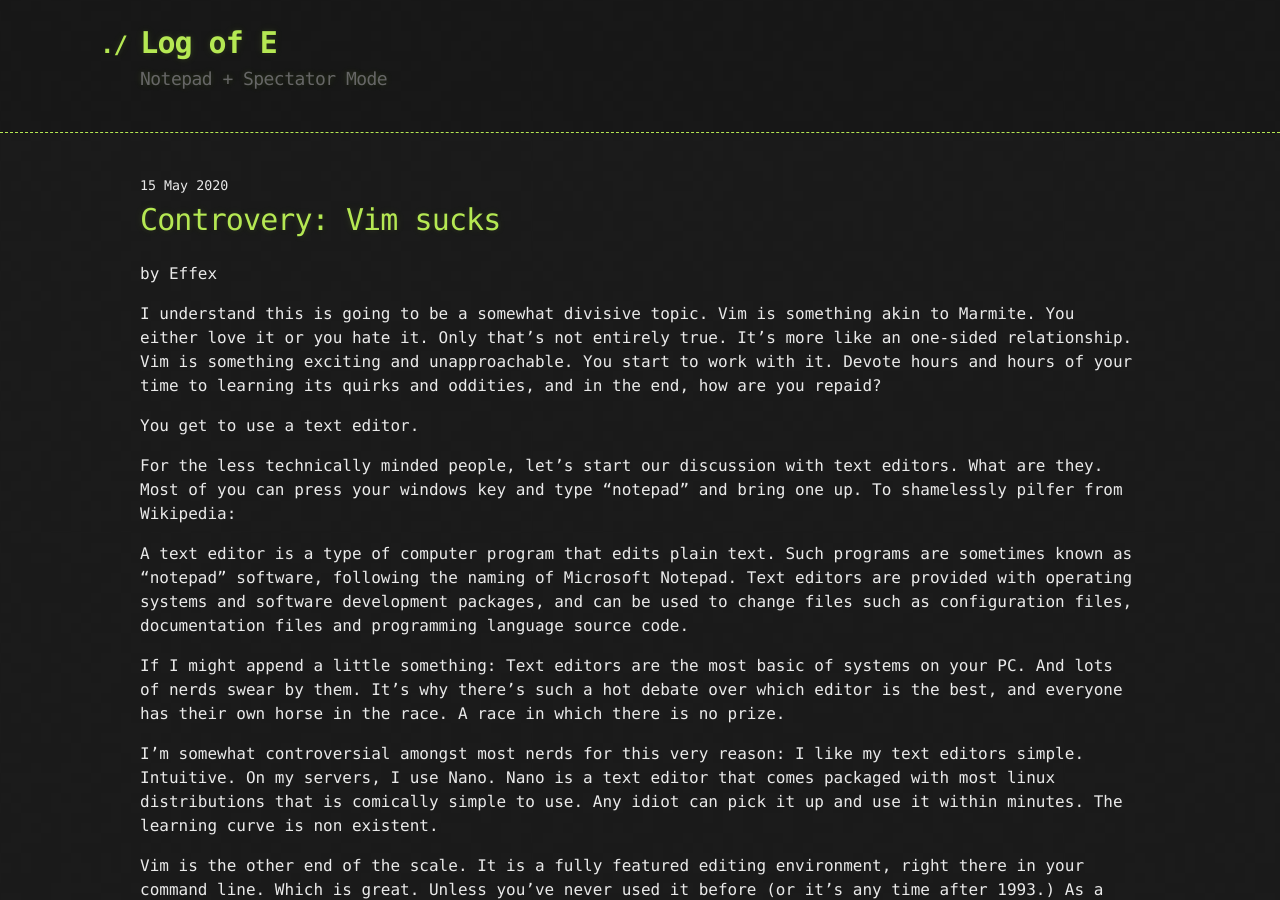
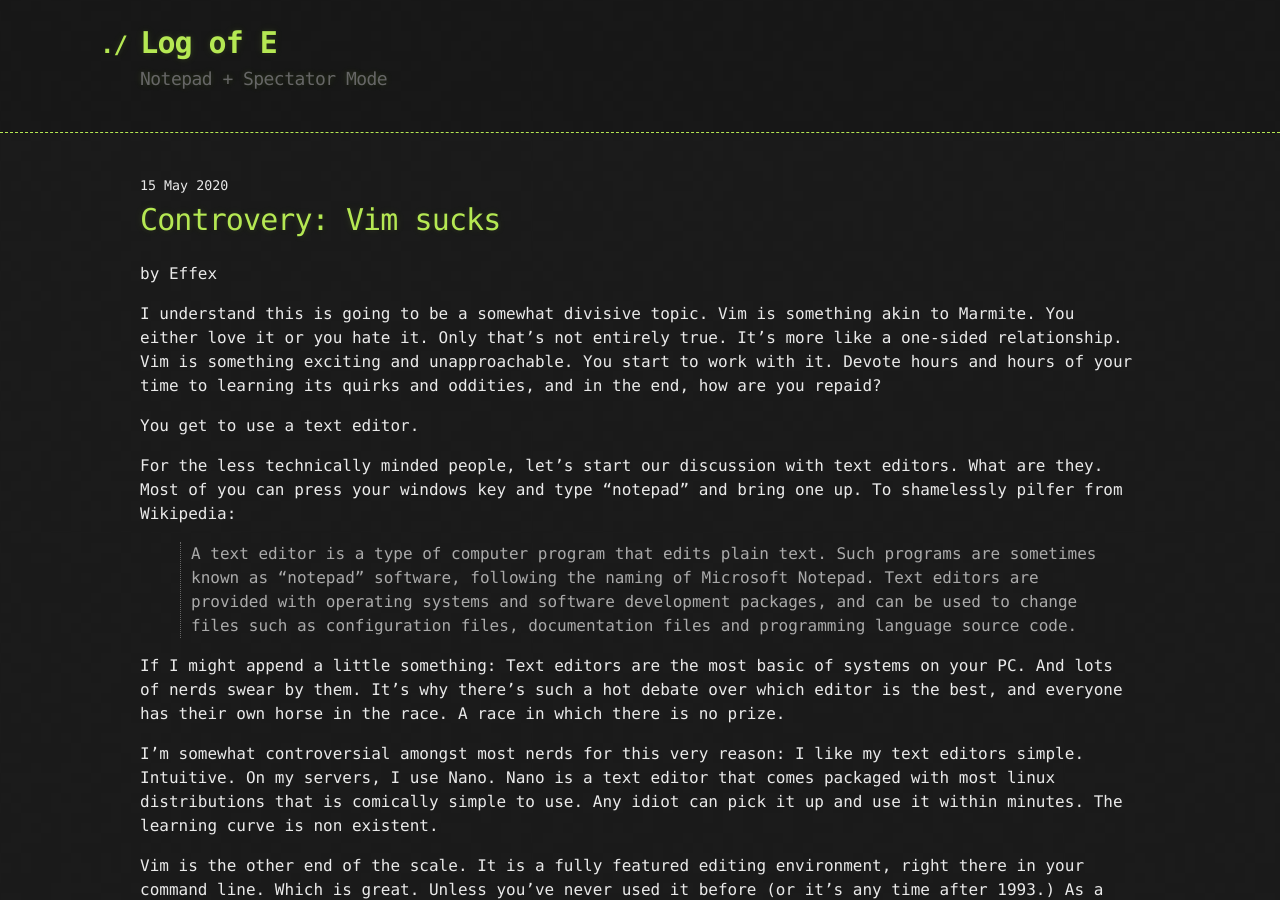
Before and after one commit to Effex-D/blog, a Jekyll site: the page built from _posts/2020-05-15-vim-controversy.md, in a window 1280 px wide and 900 px high. Built offline with Jekyll 4.4.1, drawn with Linux system fonts in a browser that asks for light colours.

Commit message:
Spelling errors

```diff
--- a/_posts/2020-05-15-vim-controversy.md
+++ b/_posts/2020-05-15-vim-controversy.md
@@ -5,13 +5,13 @@ date:   2020-05-15 14:34:46 +0000
 author: Effex
 ---
 
-I understand this is going to be a somewhat divisive topic. Vim is something akin to Marmite. You either love it or you hate it. Only that's not entirely true. It's more like an one-sided relationship. Vim is something exciting and unapproachable. You start to work with it. Devote hours and hours of your time to learning its quirks and oddities, and in the end, how are you repaid?
+I understand this is going to be a somewhat divisive topic. Vim is something akin to Marmite. You either love it or you hate it. Only that's not entirely true. It's more like a one-sided relationship. Vim is something exciting and unapproachable. You start to work with it. Devote hours and hours of your time to learning its quirks and oddities, and in the end, how are you repaid?
 
 You get to use a text editor.
 
 For the less technically minded people, let's start our discussion with text editors. What are they. Most of you can press your windows key and type "notepad" and bring one up. To shamelessly pilfer from Wikipedia:
 
-A text editor is a type of computer program that edits plain text. Such programs are sometimes known as "notepad" software, following the naming of Microsoft Notepad. Text editors are provided with operating systems and software development packages, and can be used to change files such as configuration files, documentation files and programming language source code.
+> A text editor is a type of computer program that edits plain text. Such programs are sometimes known as "notepad" software, following the naming of Microsoft Notepad. Text editors are provided with operating systems and software development packages, and can be used to change files such as configuration files, documentation files and programming language source code.
 
 If I might append a little something: Text editors are the most basic of systems on your PC. And lots of nerds swear by them. It's why there's such a hot debate over which editor is the best, and everyone has their own horse in the race. A race in which there is no prize.
 
```
